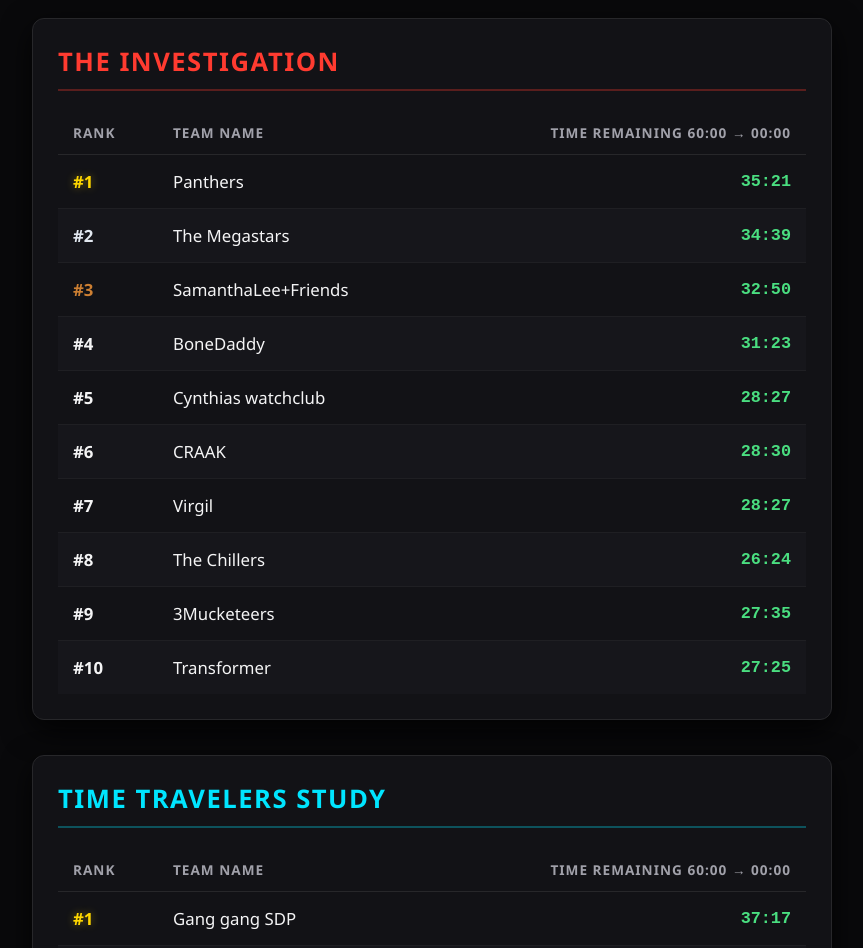
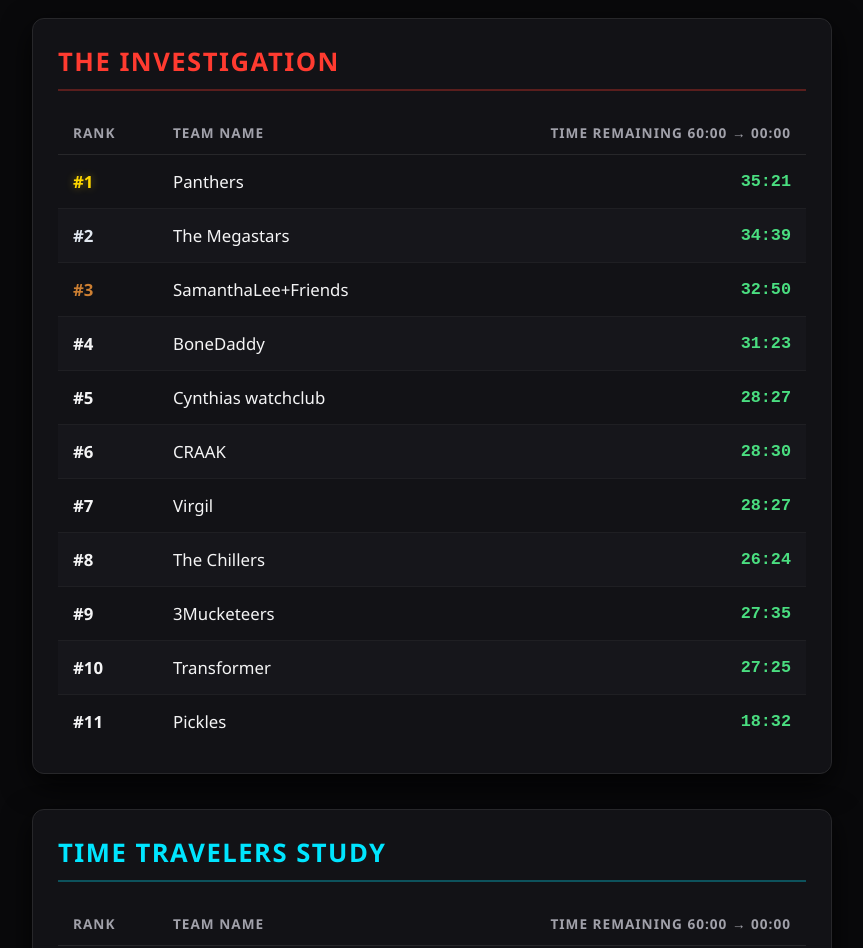
Before and after one commit to tayloreck1995-sketch/LockHouse, a plain HTML site: page high scores.html in a window 1280 px wide. Shown: the part 153-1101 px from the top of the page, without its empty margins (208-1071 px from the left). Drawn offline with Linux system fonts and the light colour scheme.

Commit message:
1125
1125

```diff
--- a/high scores.html
+++ b/high scores.html
@@ -198,6 +198,12 @@
                         <td class="time">27:25</td>
                     </tr>
 
+                    <tr>
+                        <td class="rank rank-11">#11</td>
+                        <td>Pickles</td>
+                        <td class="time">18:32</td>
+                    </tr>
+
 <!--
 
 <tr>
```
